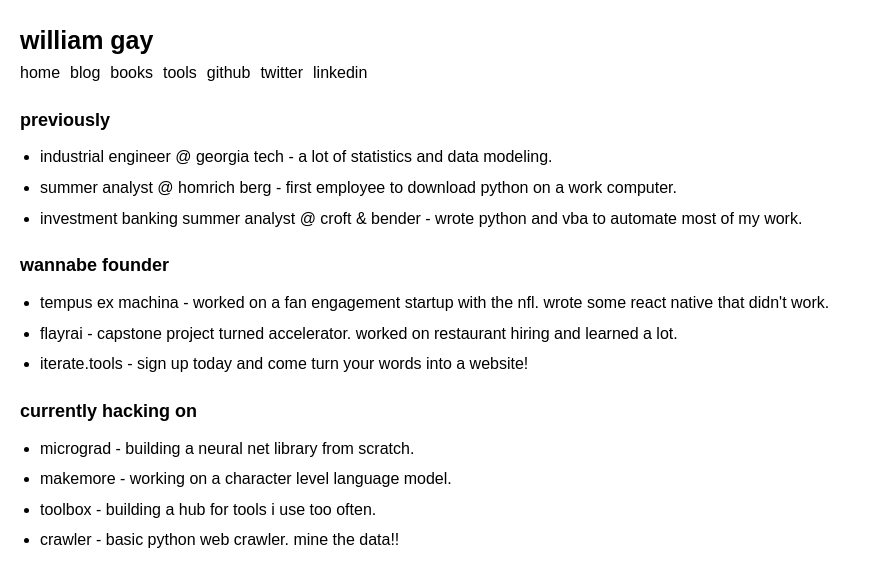
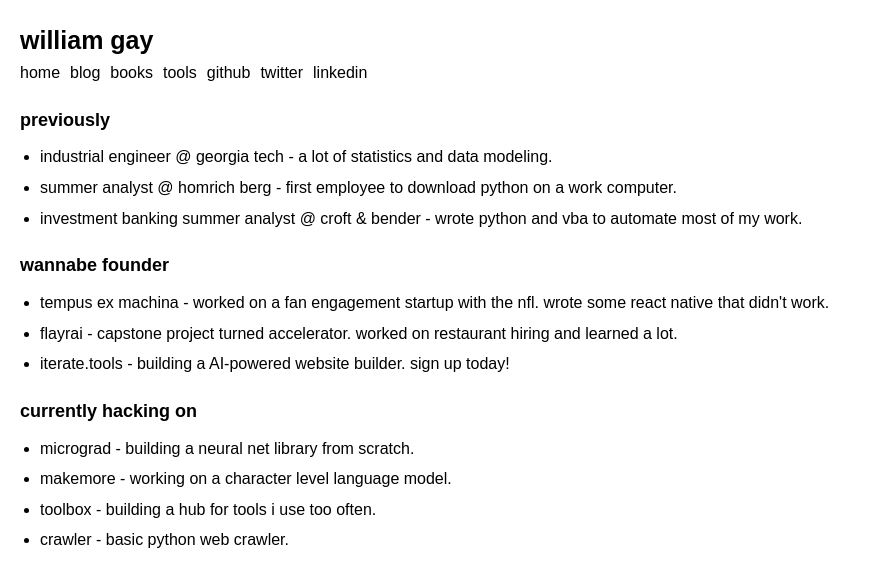
Before and after one commit to williamgay25/site, a React (Create React App) app: page / in a window 1280 px wide. Shown: the top 586 px of the page, without its empty margins (0-871 px from the left). Built offline with nearby package versions, Linux system fonts and the light colour scheme.

Commit message:
chore: clean up

```diff
--- a/src/pages/Home.js
+++ b/src/pages/Home.js
@@ -23,7 +23,7 @@
           <ul>
             <li><a href="https://tempus-ex.com">tempus ex machina</a> - worked on a fan engagement startup with the nfl. wrote some react native that didn't work.</li>
             <li><a href="https://findflayr.com">flayrai</a> - capstone project turned accelerator. worked on restaurant hiring and learned a lot.</li>
-            <li><a href="https://iterate.tools">iterate.tools</a> - sign up today and come turn your words into a website!</li>
+            <li><a href="https://iterate.tools">iterate.tools</a> - building a AI-powered website builder. sign up today!</li>
           </ul>
         </section>
 
@@ -33,7 +33,7 @@
             <li><a href="https://github.com/williamgay25/micrograd">micrograd</a> - building a neural net library from scratch.</li>
             <li><a href="https://github.com/williamgay25/makemore">makemore</a> - working on a character level language model.</li>
             <li><a href="https://github.com/williamgay25/toolbox">toolbox</a> - building a hub for tools i use too often.</li>
-            <li><a href="https://github.com/williamgay25/crawler">crawler</a> - basic python web crawler. mine the data!!</li>
+            <li><a href="https://github.com/williamgay25/crawler">crawler</a> - basic python web crawler.</li>
           </ul>
         </section>
     </div>
```
